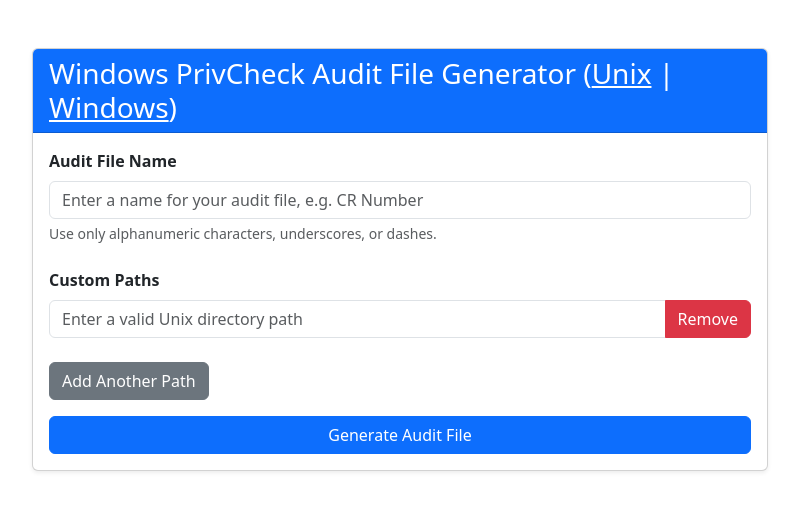
After one commit to exrienz/NessusPrivCheck, a PHP site: page /windows.php in a window 1280 px wide. The commit adds this page. Shown: the top 518 px of the page, without its empty margins (240-1039 px from the left). Run offline with PHP 8.4, Linux system fonts and the light colour scheme.

Commit message:
Add files via upload

```diff
--- a/index.php
+++ b/index.php
@@ -255,7 +255,7 @@ EOT;
             <div class="col-lg-8 col-md-10">
                 <div class="card shadow-sm">
                     <div class="card-header bg-primary text-white">
-                        <h3 class="card-title mb-0">PrivCheck Audit File Generator</h3>
+                    <h3 class="card-title mb-0" style="color: white;">Unix PrivCheck Audit File Generator (<a href="index.php" style="color: white;">Unix</a> | <a href="windows.php" style="color: white;">Windows</a>)</h3>
                     </div>
                     <div class="card-body">
                         <form method="POST" id="auditForm">
--- /dev/null
+++ b/windows.php
@@ -0,0 +1,260 @@
+<?php
+//error_reporting(E_ALL & ~E_WARNING & ~E_NOTICE);
+
+// Start output buffering
+ob_start();
+
+function isValidWindowsPath($path) {
+    // Remove extra backslashes and trim
+    $path = trim(preg_replace('/\\\\+/', '\\', $path));
+
+    // Debugging output
+    //echo "Sanitized path: " . htmlspecialchars($path) . "<br>";
+
+    // Ensure the path does not contain invalid characters
+    $invalidChars = ['<', '>', '"', '|', '?', '*'];  // Removed ':' from invalid chars
+    foreach ($invalidChars as $char) {
+        if (strpos($path, $char) !== false) {
+            return false;
+        }
+    }
+
+    // Check if the path starts with a drive letter (e.g., C:)
+    if (!preg_match('#^[a-zA-Z]:\\\\#i', $path)) {
+        return false;
+    }
+
+    return $path;
+}
+
+// Handle form submission
+if ($_SERVER['REQUEST_METHOD'] === 'POST') {
+    // Clear any previous output
+    ob_clean();
+
+    $auditFileName = $_POST['audit_file_name'] ?? 'audit';
+    $customPaths = $_POST['custom_paths'] ?? [];
+
+    // Validate audit file name
+    if (!preg_match('/^[a-zA-Z0-9_-]+$/', $auditFileName)) {
+        die("Invalid audit file name. Only alphanumeric characters, underscores, and dashes are allowed.");
+    }
+
+    // Validate and sanitize custom paths
+    foreach ($customPaths as &$path) {
+        $path = isValidWindowsPath($path);
+        if (!$path) {
+            die("Invalid path detected: " . htmlspecialchars($path));
+        }
+    }
+    unset($path);
+
+    // Generate audit file content
+    $today = date('Y-m-d'); // Get the current date
+    $content = "";
+
+    // Part 1
+    $content .= <<<EOT
+<check_type:"Windows">
+
+# Windows Security Audit Checks
+# Last updated: {$today}
+
+<custom_item>
+    system          : "Windows"
+    type           : CMD_EXEC
+    description    : "01.0 Check environment variables and shell settings"
+    cmd            : "Get-ChildItem Env: | Format-Table -AutoSize"
+    info           : "Review the environment variables to ensure no sensitive or misconfigured variables exist that could lead to security vulnerabilities."
+</custom_item>
+
+
+<custom_item>
+    system          : "Windows"
+    type           : CMD_EXEC
+    description    : "02.0 Check which processes are running as SYSTEM"
+    cmd            : "Get-Process | Where-Object {\$_.Handles -gt 0} | Format-Table Id, ProcessName, Handles, StartInfo"
+    info           : "Review processes running with elevated SYSTEM privileges to identify any unnecessary or risky services."
+</custom_item>
+
+
+<custom_item>
+    system          : "Windows"
+    type           : CMD_EXEC
+    description    : "03.0 Check installed applications and versions"
+    cmd            : "Get-ItemProperty HKLM:\Software\Wow6432Node\Microsoft\Windows\CurrentVersion\Uninstall\* | Select-Object DisplayName, DisplayVersion, Publisher, InstallDate | Format-Table -AutoSize"
+    info           : "Review installed applications to ensure only necessary and up-to-date software is running."
+</custom_item>
+
+
+<custom_item>
+    system          : "Windows"
+    type           : CMD_EXEC
+    description    : "04.0 Check scheduled tasks"
+    cmd            : "Get-ScheduledTask | Format-Table TaskName, TaskPath, State"
+    info           : "Ensure no unauthorized or malicious scheduled tasks are running."
+</custom_item>
+
+EOT;
+
+    // Part 2
+    $counter = 0;
+    foreach ($customPaths as $index => $path) {
+        $content .= <<<EOT
+
+<custom_item>
+    system          : "Windows"
+    type           : CMD_EXEC
+    description    : "05.{$counter}.0 Search for sensitive data in folder {$path}"
+    cmd            : "Select-String -Path '{$path}' -Pattern 'password|api_key|token|username|secret|key|auth|pass|pwd'"
+    info           : "Search for potentially exposed sensitive data in configuration files. Adjust the path to match your configuration file directory."
+</custom_item>
+
+EOT;
+        $counter++;
+    }
+
+    // Part 3
+    $content .= <<<EOT
+
+<custom_item>
+    system          : "Windows"
+    type           : CMD_EXEC
+    description    : "06.0 Check user privileges"
+    cmd            : "Get-LocalUser | Select-Object Name, Enabled, Description"
+    info           : "Review local users and ensure only authorized accounts are enabled."
+</custom_item>
+
+
+<custom_item>
+    system          : "Windows"
+    type           : CMD_EXEC
+    description    : "07.0 Check command history"
+    cmd            : "Get-Content `\"$`env:APPDATA\\Microsoft\\Windows\\PowerShell\\PSReadline\\ConsoleHost_history.txt`\""
+    info           : "Examine PowerShell command history for sensitive data or suspicious commands."
+</custom_item>
+
+<custom_item>
+    system          : "Windows"
+    type           : CMD_EXEC
+    description    : "08.0 Check files with special permissions on all attached drives"
+    cmd            : "Get-PSDrive -PSProvider FileSystem | ForEach-Object { icacls ($_.Root + '*') | Findstr 'Everyone' }"
+    info           : "Review files with permissions granted to 'Everyone' across all attached drives for potential security risks."
+</custom_item>
+
+
+<custom_item>
+    system          : "Windows"
+    type           : CMD_EXEC
+    description    : "09.0 Check log rotation"
+    cmd            : "wevtutil el | ForEach-Object {wevtutil gl $_ | Select-String -Pattern 'Retention'}"
+    info           : "Verify log retention policies for Windows Event Logs."
+</custom_item>
+
+<custom_item>
+		type: AUDIT_POWERSHELL
+		description: "10.0 Show installed application - Crowdstrike EDR"
+		value_type: POLICY_TEXT
+		value_data: ""
+		powershell_args: "Get-ItemProperty HKLM:\Software\Microsoft\Windows\CurrentVersion\Uninstall\* | Select-Object DisplayName, DisplayVersion | findstr CrowdStrike"
+		only_show_cmd_output: YES
+</custom_item>
+
+<custom_item>
+		type: AUDIT_POWERSHELL
+		description: "11. Show installed application - Devo SIEM Agent"
+		value_type: POLICY_TEXT
+		value_data: ""
+		powershell_args: "Get-ItemProperty HKLM:\Software\Microsoft\Windows\CurrentVersion\Uninstall\* | Select-Object DisplayName, DisplayVersion | findstr osquery"
+		only_show_cmd_output: YES
+</custom_item>
+
+
+
+</check_type:"Windows">
+EOT;
+
+    // Serve the file as a download
+    header('Content-Type: text/plain');
+    header('Content-Disposition: attachment; filename="' . $auditFileName . '.audit"');
+    echo $content;
+    exit;
+}
+?>
+
+<!DOCTYPE html>
+<html lang="en">
+<head>
+    <meta charset="UTF-8">
+    <meta name="viewport" content="width=device-width, initial-scale=1.0">
+    <title>Custom PrivCheck Audit File Generator (Windows)</title>
+    <link href="https://cdn.jsdelivr.net/npm/bootstrap@5.3.0-alpha3/dist/css/bootstrap.min.css" rel="stylesheet">
+</head>
+<body>
+    <div class="container py-5">
+        <div class="row justify-content-center">
+            <div class="col-lg-8 col-md-10">
+                <div class="card shadow-sm">
+                    <div class="card-header bg-primary text-white">
+                    <h3 class="card-title mb-0" style="color: white;">Windows PrivCheck Audit File Generator (<a href="index.php" style="color: white;">Unix</a> | <a href="windows.php" style="color: white;">Windows</a>)</h3>
+
+                    </div>
+                    <div class="card-body">
+                        <form method="POST" id="auditForm">
+                            <!-- Audit File Name -->
+                            <div class="mb-4">
+                                <label for="audit_file_name" class="form-label fw-semibold">Audit File Name</label>
+                                <input type="text" class="form-control" id="audit_file_name" name="audit_file_name"
+                                       placeholder="Enter a name for your audit file, e.g. CR Number" required>
+                                <div class="form-text">Use only alphanumeric characters, underscores, or dashes.</div>
+                            </div>
+
+                            <!-- Dynamic Custom Paths -->
+                            <div id="customPathsContainer" class="mb-4">
+                                <label class="form-label fw-semibold">Custom Paths</label>
+                                <div class="input-group mb-2">
+                                    <input type="text" class="form-control" name="custom_paths[]"
+                                           placeholder="Enter a valid Unix directory path" required>
+                                    <button type="button" class="btn btn-danger" onclick="removePath(this)">
+                                        Remove
+                                    </button>
+                                </div>
+                            </div>
+                            <button type="button" class="btn btn-secondary mb-3" onclick="addPath()">
+                                Add Another Path
+                            </button>
+
+                            <!-- Submit Button -->
+                            <div class="text-center">
+                                <button type="submit" class="btn btn-primary w-100">
+                                    Generate Audit File
+                                </button>
+                            </div>
+                        </form>
+                    </div>
+                </div>
+            </div>
+        </div>
+    </div>
+
+    <script>
+        function addPath() {
+            const container = document.getElementById('customPathsContainer');
+            const div = document.createElement('div');
+            div.classList.add('input-group', 'mb-2');
+
+            div.innerHTML = `
+                <input type="text" class="form-control" name="custom_paths[]"
+                       placeholder="Enter a valid Unix directory path" required>
+                <button type="button" class="btn btn-danger" onclick="removePath(this)">Remove</button>
+            `;
+
+            container.appendChild(div);
+        }
+
+        function removePath(button) {
+            button.parentElement.remove();
+        }
+    </script>
+</body>
+</html>
```
